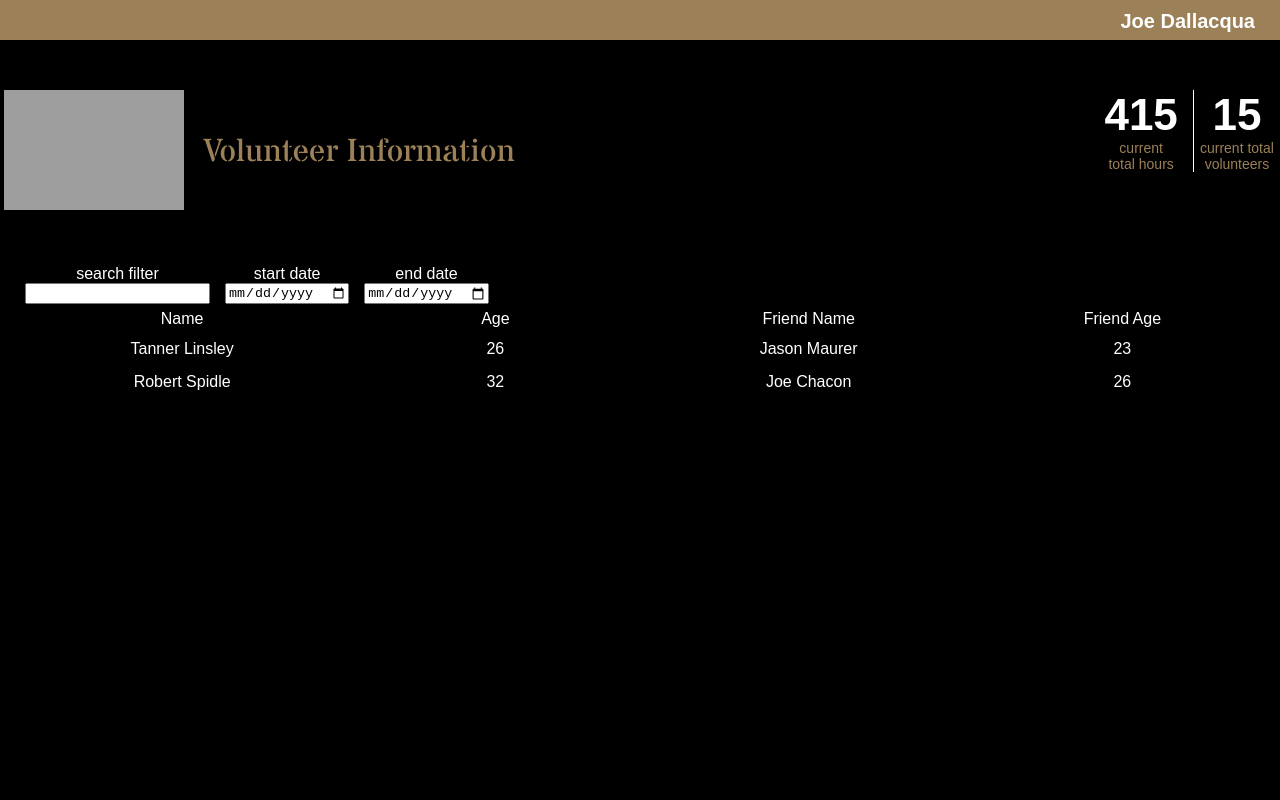
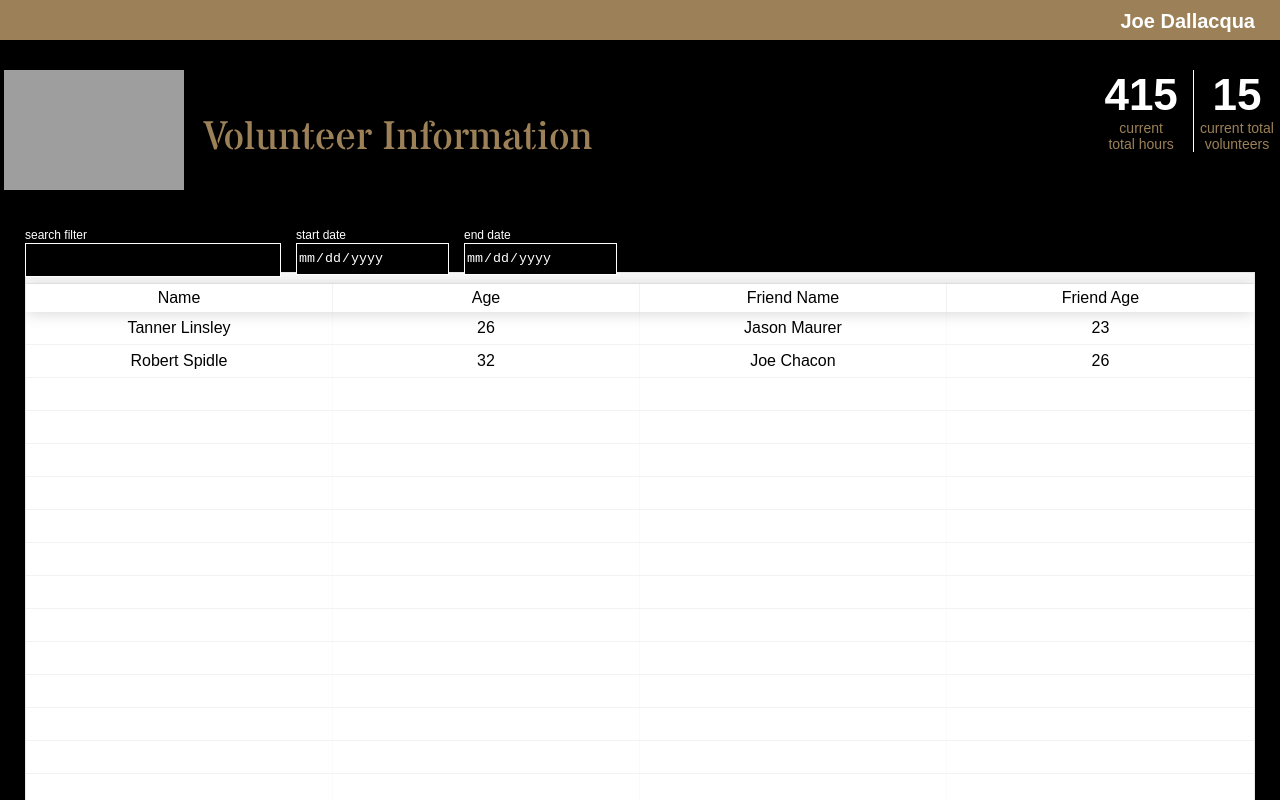
Before and after one commit to robert-spidle/PawsAndStripesWeb, a React (Create React App) app: page / in a window 1280 px wide. Shown: the top 800 px of the page. Built offline with nearby package versions, Linux system fonts and the light colour scheme; grey boxes are pictures that could not be loaded.

Commit message:
Updated CSS for the app

```diff
--- a/public/index.html
+++ b/public/index.html
@@ -19,7 +19,7 @@
       work correctly both with client-side routing and a non-root public URL.
       Learn how to configure a non-root public URL by running `npm run build`.
     -->
-    <title>React App</title>
+    <title>Paws and Stripes Volunteer Hours</title>
   </head>
   <body>
     <noscript>
--- a/src/App.css
+++ b/src/App.css
@@ -17,7 +17,7 @@
   text-align: right;
   font-size: large;
   height: 100px;
-  padding-top: 50px;
+  padding-top: 30px;
   background-color: #000;
 }
 
@@ -28,7 +28,7 @@
 
 .Header-text {
   font-family: "Stardos Stencil", cursive;
-  font-size: 32px;
+  font-size: 40px;
   color: #9c8158;
 }
 
@@ -85,7 +85,7 @@
   display: flex;
   flex-direction: column;
   height: stretch;
-  padding-top: 75px;
+  padding-top: 50px;
   padding-left: 25px;
   background-color: #000;
   color: #FFF;
@@ -113,22 +113,40 @@
 
 .Search-criteria {
   display: flex;
+  position: relative;
+  top: 5px;
   color: #FFF;
+  z-index: 1;
 }
 
 .Results-table {
-  display: flex;
   background-color: #FFF;
   color: #000;
   width: 98%;
   height: stretch;
-  border-style: solid;
-  border-width: 2px;
-  border-color: #9c8158;
+  align-items: 'stretch';
 }
 
 .Labels {
   display: inline-block;
+  text-align: left;
+  font-size: 12px;
+  width: 100%;
+}
+.Input-box-search {
+  width: 250px;
+  height: 30px;
+  background-color: #000;
+  color: #FFF;
+  border: 1px, solid, #FFF;
+}
+
+.Input-box-date {
+  width: 150px;
+  height: 30px;
+  background-color: #000;
+  color: #FFF;
+  border: 1px, solid, #FFF;
 }
 
 @keyframes App-logo-spin {
--- a/src/App.js
+++ b/src/App.js
@@ -8,19 +8,23 @@ class App extends Component {
       <div className="App">
         <link href="https://fonts.googleapis.com/css?family=Stardos+Stencil" rel="stylesheet"/>
         <div className="App-header">
+          {/* Username Display */}
           <text className="Name-text">
             Joe Dallacqua
           </text>
         </div>
+        {/* Paws and Stripes Flag icon */}
         <div className="App-intro">
           <div className="Img-container">
             <img src="https://cdn.greatnonprofits.org/images/logos/BlackWhiteLogoSmall1.png" alt="PawsAndStripes logo" className="Logo"/>
           </div>
+          {/* Header Text */}
           <div className="Text-container">
             <text className="Header-text">
               Volunteer Information
             </text>
           </div>
+          {/* Sum of volunteer hours */}
           <div className="Hours-text-container">
             <text className="Hours-numbers">
               415
@@ -29,6 +33,7 @@ class App extends Component {
               current total hours
             </text>
           </div>
+          {/* Total number of volunteers */}
           <div className="Volunteer-text-container">
             <text className="Volunteer-numbers">
               15
@@ -38,6 +43,7 @@ class App extends Component {
             </text>
           </div>
         </div>
+        {/* Search criteria */}
         <div className="Content">
           <div className="Search-criteria">
             <form>
@@ -46,25 +52,26 @@ class App extends Component {
                   search filter
                 </label>
                 <br />
-                <input type="text" name="filter" />
+                <input type="text" name="filter" className="Input-box-search"/>
               </div>
               <div style={{float: "left", marginRight: "15px"}}>
-                <label>
+                <label className="Labels">
                   start date
                 </label>
                 <br />
-                <input type="date" name="start-date" />
+                <input type="date" name="start-date" className="Input-box-date"/>
               </div>
               <div style={{float: "left", marginRight: "15px"}}>
                 <label className="Labels">
                   end date
                 </label>
                 <br />
-                <input type="date" name="end-date" />
+                <input type="date" name="end-date" className="Input-box-date"/>
               </div>
             </form>
           </div>
-          <div>
+          <div className="Results-table">
+            {/* Instance of Results class to display search results */}
             <Results />
           </div>
         </div>
--- a/src/Results.js
+++ b/src/Results.js
@@ -22,7 +22,11 @@ class Results extends React.Component {
             }
         }];
 
-        const columns = [{
+        const columns = [
+        {
+            Header: "",
+            columns: [
+                {
                     Header: 'Name',
                     accessor: 'name' // String-based value accessors!
                 }, {
@@ -36,16 +40,15 @@ class Results extends React.Component {
                 }, {
                     Header: props => <span>Friend Age</span>, // Custom header components!
                     accessor: 'friend.age'
+                }]
         }];
 
         return(
-            <div>
                 <ReactTable
                     data={data}
                     columns={columns}
-                    className="ReactTable"
+                    className="ReactTable -highlight"
                 />
-            </div>
         )
     }
 }
```
Lines whose indentation alone changed are shown as unchanged.
